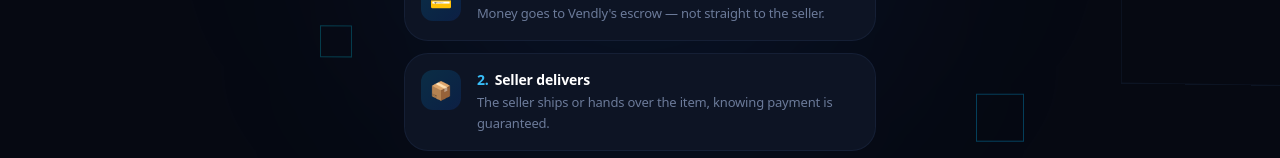
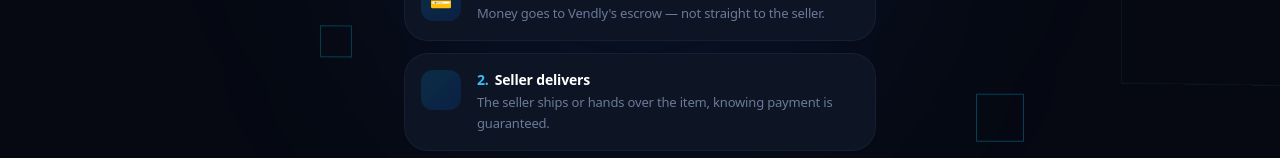
Before and after one commit to danielngini27-hub/vendorspace-v1, a Next.js app: page / in a window 1280 px wide. Shown: the part 642-800 px from the top of the page. Built offline with nearby package versions, Linux system fonts and the light colour scheme.

Commit message:
Fixed landing page code

```diff
--- a/src/app/page.tsx
+++ b/src/app/page.tsx
@@ -183,7 +183,7 @@ export default function LandingPage() {
             />
             <StepCard
               n="2"
-              icon="📦"
+              icon=""
               title="Seller delivers"
               text="The seller ships or hands over the item, knowing payment is guaranteed."
             />
```
